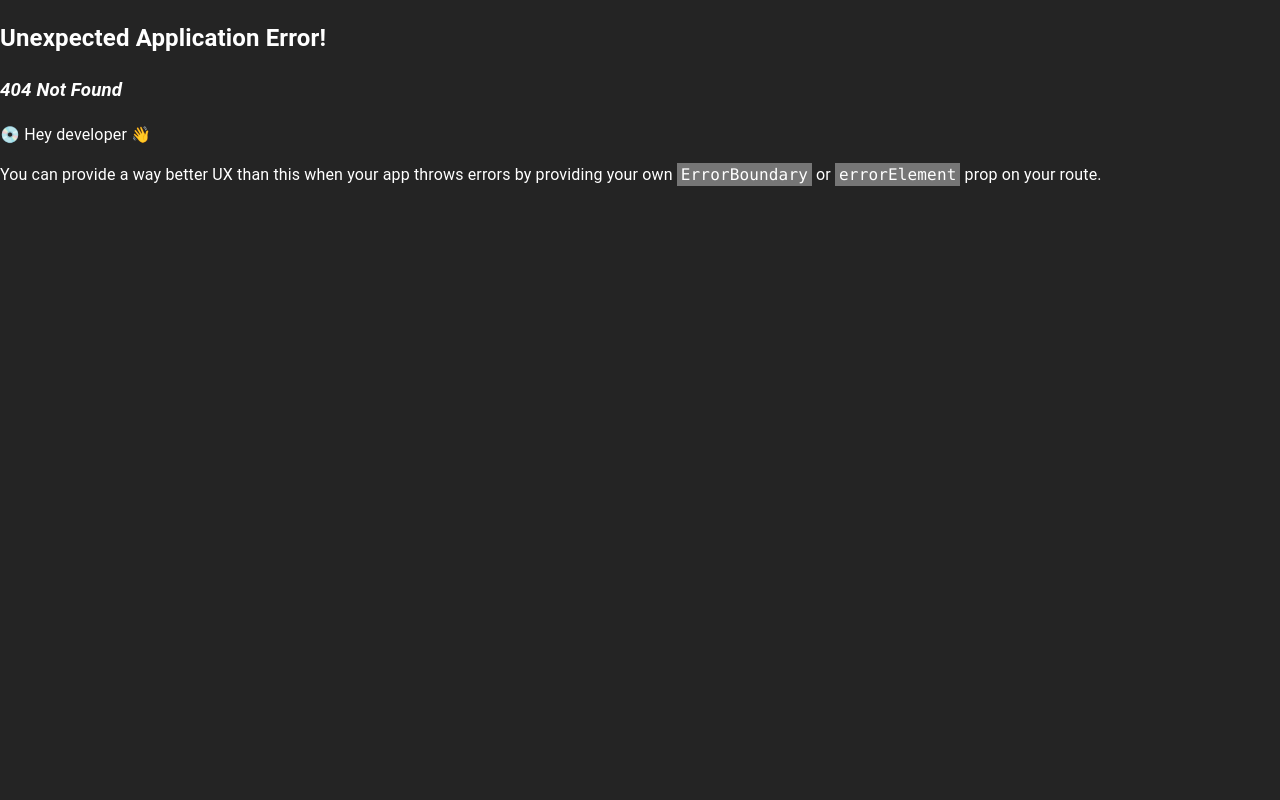
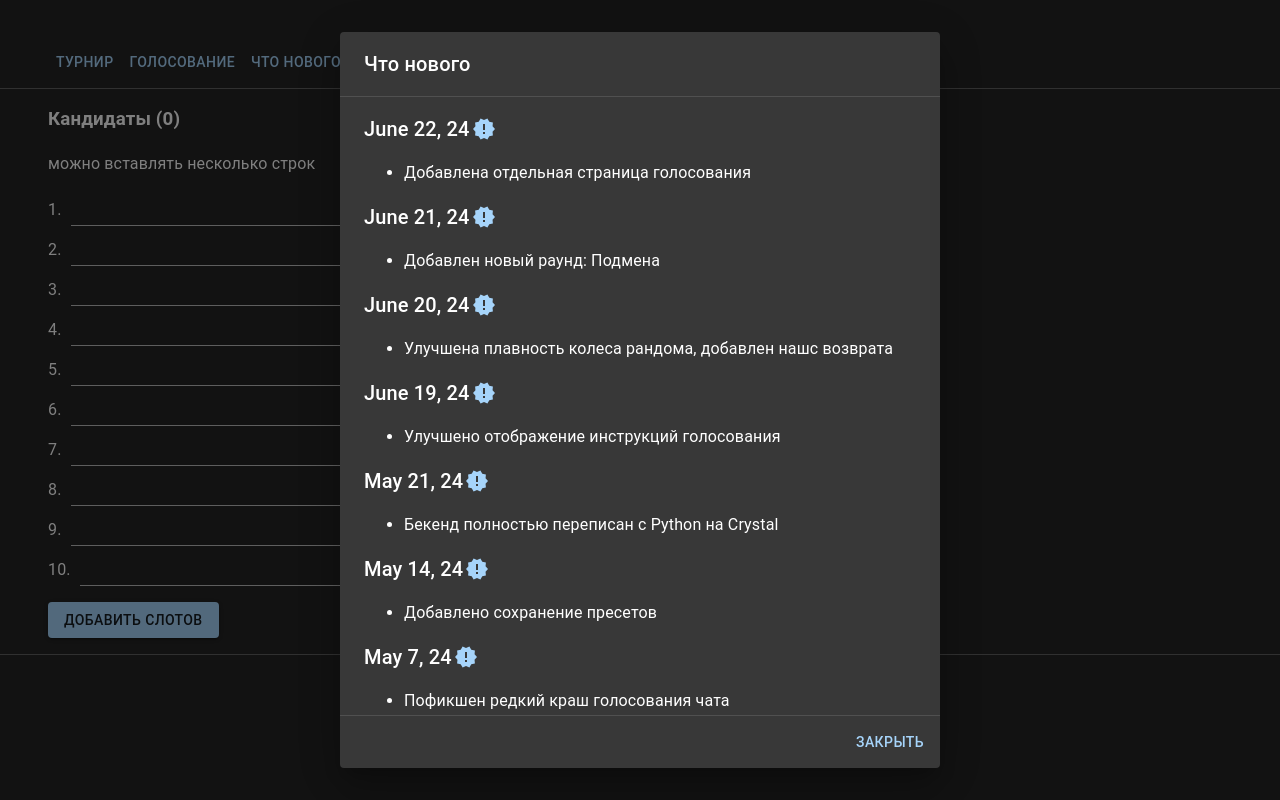
Before and after one commit to maximvl/turnir, a React (Create React App) app: page /voting in a window 1280 px wide. Before the commit this address had no page. Built offline with nearby package versions, Linux system fonts and the light colour scheme.

Commit message:
Add main menu, add voting page

```diff
--- a/src/components/ItemsList.tsx
+++ b/src/components/ItemsList.tsx
@@ -10,15 +10,16 @@ type Props = {
   setItem: (id: number, text: string) => void;
   activeItems: Item[];
   canEditItems: boolean;
+  showKPLinks?: boolean;
 };
 
-export default function ItemsList({ items, setItem, activeItems, canEditItems }: Props) {
+export default function ItemsList({ items, setItem, activeItems, canEditItems, showKPLinks = true }: Props) {
   return (
     <div>
       {canEditItems ? (
-        <EditableItemsList items={items} setItem={setItem} />
+        <EditableItemsList items={items} setItem={setItem} showKPLinks={showKPLinks} />
       ) : (
-        <NonEditableItemsList items={activeItems} />
+        <NonEditableItemsList items={activeItems} showKPLinks={showKPLinks} />
       )}
     </div>
   );
@@ -54,9 +55,10 @@ function EditableItem({ item, handleChange, handlePaste }: EditableItemProps) {
 type EditableItemsListProps = {
   items: Item[];
   setItem: (index: number, text: string) => void;
+  showKPLinks?: boolean;
 };
 
-function EditableItemsList({ items, setItem }: EditableItemsListProps) {
+function EditableItemsList({ items, setItem, showKPLinks }: EditableItemsListProps) {
   const handleChange = (index: number, text: string) => {
     setItem(index, text);
   };
@@ -87,9 +89,11 @@ function EditableItemsList({ items, setItem }: EditableItemsListProps) {
                   />
                 </Box>
               </Grid>
+              {showKPLinks && (
                 <Grid item xs={2} paddingLeft={1}>
                   {item.title && <KPLink item={item} />}
                 </Grid>
+              )}
             </Grid>
           );
         })}
@@ -100,9 +104,10 @@ function EditableItemsList({ items, setItem }: EditableItemsListProps) {
 
 type NonEditableItemsListProps = {
   items: Item[];
+  showKPLinks?: boolean;
 };
 
-function NonEditableItemsList({ items }: NonEditableItemsListProps) {
+function NonEditableItemsList({ items, showKPLinks }: NonEditableItemsListProps) {
   const theme = useTheme();
 
   const activeItems = items.filter((item) => item.status !== ItemStatus.Eliminated);
@@ -128,9 +133,11 @@ function NonEditableItemsList({ items }: NonEditableItemsListProps) {
                   </Box>
                 </Box>
               </Grid>
+              {showKPLinks && (
                 <Grid item xs={2} paddingLeft={1}>
                   {item.title && <KPLink item={item} />}
                 </Grid>
+              )}
             </Grid>
           );
         })}
--- a/src/components/ReleaseNotes.tsx
+++ b/src/components/ReleaseNotes.tsx
@@ -10,6 +10,16 @@ type ReleaseNote = {
 };
 
 const releaseNotesData: ReleaseNote[] = [
+  {
+    version: "1.7",
+    date: "2024-06-22",
+    changes: ["Добавлена отдельная страница голосования"],
+  },
+  {
+    version: "1.6",
+    date: "2024-06-21",
+    changes: ["Добавлен новый раунд: Подмена"],
+  },
   {
     version: "1.5",
     date: "2024-06-20",
@@ -70,9 +80,7 @@ export default function ReleaseNotes() {
 
   return (
     <>
-      <Typography variant="body2" style={{ cursor: "pointer" }} onClick={() => setShow(true)}>
-        <Button>Что нового</Button>
-      </Typography>
+      <Button onClick={() => setShow(true)}>Что нового</Button>
       <Dialog open={show} onClose={() => setShow(false)} maxWidth="sm" fullWidth>
         <DialogTitle>Что нового</DialogTitle>
         <DialogContent dividers>
--- a/src/components/rounds/ViewerChoice/PollResults.tsx
+++ b/src/components/rounds/ViewerChoice/PollResults.tsx
@@ -1,7 +1,6 @@
 import { Avatar, Box, Chip, Grid, useTheme } from "@mui/material";
 import { teal } from "@mui/material/colors";
 import ItemTitle from "components/ItemTitle";
-import { useEffect, useState } from "react";
 import { Item } from "types";
 import InfoPanel from "../shared/InfoPanel";
 import { BorderLinearProgress } from "./BorderLinearProgress";
@@ -10,25 +9,20 @@ type Props = {
   items: Item[];
   onItemElimination?: (index: string) => void;
   votes: string[];
+  time?: number;
 };
 
-export default function PollResults({ items, votes, onItemElimination }: Props) {
+export default function PollResults({ items, votes, onItemElimination, time }: Props) {
   const theme = useTheme();
 
-  const [time, setTime] = useState(0);
-
-  useEffect(() => {
-    const interval = setInterval(() => {
-      setTime(time + 1);
-    }, 1000);
-    return () => clearInterval(interval);
-  }, [time]);
-
-  const seconds = time % 60;
-  const minutes = Math.floor(time / 60);
-  const secondsString = seconds < 10 ? `0${seconds}` : `${seconds}`;
-  const minutesString = minutes < 10 ? `0${minutes}` : `${minutes}`;
-  const timePassed = `${minutesString}:${secondsString}`;
+  let timePassed = undefined;
+  if (time !== undefined) {
+    const seconds = time % 60;
+    const minutes = Math.floor(time / 60);
+    const secondsString = seconds < 10 ? `0${seconds}` : `${seconds}`;
+    const minutesString = minutes < 10 ? `0${minutes}` : `${minutes}`;
+    timePassed = `${minutesString}:${secondsString}`;
+  }
 
   const onItemClick = (index: string) => {
     if (onItemElimination) {
@@ -49,9 +43,7 @@ export default function PollResults({ items, votes, onItemElimination }: Props)
   }
 
   const maxVotes = Object.values(votesByOption).reduce((acc, curr) => Math.max(acc, curr), 0);
-
   const itemIdsWithMaxVotes = Object.keys(votesByOption).filter((key) => votesByOption[key] === maxVotes);
-
   const totalVotes = votes.length;
 
   const itemElement = (item: Item, selected: boolean) => {
@@ -71,7 +63,7 @@ export default function PollResults({ items, votes, onItemElimination }: Props)
     <div>
       <Box textAlign="center" display="grid" justifyContent={"center"}>
         <h2 style={{ margin: 0 }}>
-          Результаты голосования ({totalVotes}) {timePassed}
+          Результаты голосования ({totalVotes}) {timePassed || ""}
         </h2>
         <InfoPanel>
           <p style={{ whiteSpace: "pre-wrap" }}>
--- a/src/components/rounds/ViewerChoice/ViewerChoiceRound.tsx
+++ b/src/components/rounds/ViewerChoice/ViewerChoiceRound.tsx
@@ -10,6 +10,8 @@ import { isEmpty } from "lodash";
 type Props = {
   items: Item[];
   onItemElimination: (index: string) => void;
+  logFormatter?: (vote: PollVote, formattedTime: string, optionTitle: string) => string;
+  timer?: number;
 };
 
 type VotesDict = {
@@ -20,18 +22,40 @@ const VOTES_REFETCH_INTERVAL = 2000;
 
 type ResetState = "started" | "finished";
 
-export default function ViewerChoiceRound({ items, onItemElimination }: Props) {
+export default function ViewerChoiceRound({ items, onItemElimination, logFormatter, timer }: Props) {
   const [votesMap, setVotesMap] = useState<VotesDict>({});
   const [resetState, setResetState] = useState<ResetState>("started");
   const [voteMessages, setVoteMessages] = useState<PollVote[]>([]);
+
   const [lastTs, setLastTs] = useState<number>(() => Math.floor(Date.now() / 1000));
+  const [state, setState] = useState<"started" | "finished">("started");
+
+  const [time, setTime] = useState(() => timer || 0);
+  useEffect(() => {
+    let interval: NodeJS.Timeout | undefined;
+    if (timer !== undefined) {
+      if (time === 0) {
+        setState("finished");
+        return;
+      }
+      interval = setInterval(() => {
+        setTime(time - 1);
+      }, 1000);
+    } else {
+      interval = setInterval(() => {
+        setTime(time + 1);
+      }, 1000);
+    }
+    return () => clearInterval(interval);
+  }, [time, timer]);
 
   const {
     data: votes,
     error,
     isLoading,
-  } = useQuery(["votes", items.length, lastTs], fetchVotes, {
+  } = useQuery(["votes", items.length, lastTs], (args) => fetchVotes(args), {
     refetchInterval: VOTES_REFETCH_INTERVAL,
+    enabled: state === "started",
   });
 
   // console.log("votes", votes);
@@ -43,6 +67,7 @@ export default function ViewerChoiceRound({ items, onItemElimination }: Props) {
     setVoteMessages([]);
     setLastTs(Math.floor(Date.now() / 1000));
     setResetState("finished");
+    setTime(timer || 0);
   };
 
   useEffect(() => {
@@ -107,9 +132,9 @@ export default function ViewerChoiceRound({ items, onItemElimination }: Props) {
   return (
     <div>
       <Box display="inline-block" alignItems="center" style={{ paddingLeft: 16, width: "100%" }}>
-        <PollResults items={items} votes={Object.values(votesMap)} onItemElimination={onItemElimination} />
+        <PollResults items={items} votes={Object.values(votesMap)} onItemElimination={onItemElimination} time={time} />
         <div style={{ marginTop: 20 }}>
-          <VotesLog votes={voteMessages} items={items} />
+          <VotesLog votes={voteMessages} items={items} logFormatter={logFormatter} isFinished={state === "finished"} />
         </div>
       </Box>
     </div>
--- a/src/components/rounds/ViewerChoice/VotesLog.tsx
+++ b/src/components/rounds/ViewerChoice/VotesLog.tsx
@@ -6,9 +6,15 @@ import { PollVote } from "utils";
 type Props = {
   votes: PollVote[];
   items: Item[];
+  logFormatter?: (vote: PollVote, formattedTime: string, optionName: string) => string;
+  isFinished: boolean;
 };
 
-export default function VotesLog({ votes, items }: Props) {
+const voteFormatter = (vote: PollVote, formattedTime: string, optionName: string) => {
+  return `${formattedTime}: ${vote.username} голосует против ${vote.message} (${optionName})`;
+};
+
+export default function VotesLog({ votes, items, logFormatter = voteFormatter, isFinished }: Props) {
   // console.log("votes", votes);
   const scrollableRef = useRef<HTMLDivElement>(null);
   const automaticScroll = useRef(true);
@@ -23,11 +29,17 @@ export default function VotesLog({ votes, items }: Props) {
 
   useEffect(() => {
     const time = new Date().getTime();
-    if (automaticScroll.current || time - lastScrollTime.current > 6000) {
+    if (automaticScroll.current || time - lastScrollTime.current > 3000) {
       automaticScroll.current = true;
       scrollToBottom();
     }
   }, [votes.length]);
+
+  useEffect(() => {
+    if (isFinished) {
+      scrollToBottom();
+    }
+  }, [isFinished]);
 
   const onScroll = (event: React.UIEvent) => {
     const time = new Date().getTime();
@@ -42,7 +54,7 @@ export default function VotesLog({ votes, items }: Props) {
     if (automaticScroll.current) {
       scrollToBottom();
     }
-  }, [scrollableRef, votes.length]);
+  }, [scrollableRef, votes.length, isFinished]);
 
   const itemNameMap = items.reduce(
     (acc, item) => {
@@ -79,9 +91,14 @@ export default function VotesLog({ votes, items }: Props) {
               m: 1,
             }}
           >
-            {formatTime(vote.ts)}: {vote.username} голосует против {vote.message} ({itemNameMap[vote.message]})
+            {logFormatter(vote, formatTime(vote.ts), itemNameMap[vote.message])}
           </Box>
         ))}
+        {isFinished && (
+          <Box textAlign={"center"} component="span" sx={{ display: "block", m: 1 }}>
+            Голосование завершено
+          </Box>
+        )}
       </Box>
     </div>
   );
--- a/src/index.tsx
+++ b/src/index.tsx
@@ -6,21 +6,28 @@ import reportWebVitals from "./reportWebVitals";
 import { createBrowserRouter, RouterProvider } from "react-router-dom";
 import { createTheme, CssBaseline, ThemeProvider } from "@mui/material";
 import MusicContextProvider from "./contexts/MusicContext";
+import VotingPage from "router/VotingPage";
 
-const root = ReactDOM.createRoot(
-  document.getElementById("root") as HTMLElement,
-);
+const root = ReactDOM.createRoot(document.getElementById("root") as HTMLElement);
 
-const baseURL = process.env.PUBLIC_URL || "/turnir";
+// const baseURL = process.env.PUBLIC_URL || "/turnir";
 
 const router = createBrowserRouter([
   {
-    path: `${baseURL}/`,
+    path: "/",
     element: <TournirPage />,
   },
   {
-    path: `${baseURL}/:id`,
+    path: "/turnir",
     element: <TournirPage />,
+  },
+  {
+    path: "/turnir/:id",
+    element: <TournirPage />,
+  },
+  {
+    path: "/voting",
+    element: <VotingPage />,
   },
 ]);
 
--- /dev/null
+++ b/src/router/MainMenu.tsx
@@ -0,0 +1,43 @@
+import { Box, Button, Typography } from "@mui/material";
+import ReleaseNotes from "components/ReleaseNotes";
+import { useNavigate } from "react-router";
+
+type Props = {
+  title: string;
+};
+
+export default function MainMenu({ title }: Props) {
+  const navigate = useNavigate();
+  return (
+    <div className="app">
+      <Box
+        sx={{
+          textAlign: "left",
+          float: "left",
+          position: "absolute",
+          paddingLeft: 6,
+          paddingTop: 3,
+        }}
+      >
+        <Typography variant="body2" style={{ cursor: "pointer" }}>
+          <Button onClick={() => navigate("/turnir")}>Турнир</Button>
+          <Button onClick={() => navigate("/voting")}>Голосование</Button>
+          <ReleaseNotes />
+        </Typography>
+      </Box>
+      <Box
+        display="flex"
+        justifyContent="center"
+        alignItems="center"
+        style={{
+          fontWeight: "bold",
+          fontSize: "2em",
+          margin: 20,
+          textAlign: "center",
+        }}
+      >
+        <Box>{title}</Box>
+      </Box>
+    </div>
+  );
+}
--- a/src/router/TournirPage.tsx
+++ b/src/router/TournirPage.tsx
@@ -2,19 +2,18 @@ import { RestartAlt, SkipNext, VolumeOff, VolumeUp } from "@mui/icons-material";
 import StartIcon from "@mui/icons-material/Start";
 import { Box, Checkbox, Divider, FormControlLabel, Grid, Slider, Tooltip } from "@mui/material";
 import Button from "@mui/material/Button";
+import "App.css";
+import ItemsList from "components/ItemsList";
+import RoundContent from "components/rounds/shared/RoundContent";
+import RoundTitle from "components/rounds/shared/RoundTitle";
+import SavePreset from "components/SavePreset";
+import SwapRevealModal from "components/SwapRevealModal";
+import Victory from "components/Victory";
+import { MusicContext } from "contexts/MusicContext";
 import { filter, isEmpty, sample, toString } from "lodash";
 import { useContext, useEffect, useState } from "react";
 import { QueryClient, QueryClientProvider } from "react-query";
-import { useLocation } from "react-router";
-import { useParams } from "react-router";
-import "App.css";
-import ItemsList from "components/ItemsList";
-import ReleaseNotes from "components/ReleaseNotes";
-import RoundContent from "components/rounds/shared/RoundContent";
-import RoundTitle from "components/rounds/shared/RoundTitle";
-import SavePreset from "components/SavePreset";
-import Victory from "components/Victory";
-import { MusicContext } from "contexts/MusicContext";
+import { useLocation, useParams } from "react-router";
 import {
   ClassicRoundTypes,
   Item,
@@ -28,7 +27,7 @@ import {
   TurnirState,
 } from "types";
 import { createItem, fetchPreset } from "utils";
-import SwapRevealModal from "components/SwapRevealModal";
+import MainMenu from "./MainMenu";
 
 const queryClient = new QueryClient();
 
@@ -59,7 +58,14 @@ function TournirApp() {
   const [protectionRoundEnabled, setProtectionRoundEnabled] = useState(true);
   const [swapRoundEnabled, setSwapRoundEnabled] = useState(true);
 
-  const [items, setItems] = useState<Item[]>([]);
+  const [items, setItems] = useState<Item[]>(() => {
+    if (presetId) {
+      return [];
+    }
+    return Array(initialItems)
+      .fill(0)
+      .map((_, index) => createItem(toString(index + 1)));
+  });
   const [turnirState, setTurnirState] = useState<TurnirState>(TurnirState.EditCandidates);
 
   const [noRoundRepeat, setNoRoundRepeat] = useState(true);
@@ -81,15 +87,9 @@ function TournirApp() {
   useEffect(() => {
     if (presetId) {
       loadPreset(presetId);
-    } else {
-      setItems(
-        Array(initialItems)
-          .fill(0)
-          .map((_, index) => createItem(toString(index + 1))),
-      );
     }
     // eslint-disable-next-line
-  }, [location]);
+  }, [presetId]);
 
   const { setMusicPlaying, isMuted, setIsMuted, volume, setVolume } = useContext(MusicContext);
 
@@ -233,32 +233,7 @@ function TournirApp() {
 
   return (
     <QueryClientProvider client={queryClient}>
-      <div className="app">
-        <Box
-          sx={{
-            textAlign: "left",
-            float: "left",
-            position: "absolute",
-            paddingLeft: 6,
-            paddingTop: 3,
-          }}
-        >
-          <ReleaseNotes />
-        </Box>
-        <Box
-          display="flex"
-          justifyContent="center"
-          alignItems="center"
-          style={{
-            fontWeight: "bold",
-            fontSize: "2em",
-            margin: 20,
-            textAlign: "center",
-          }}
-        >
-          <Box>{title ? `Турнир: ${title}` : "Турнир"}</Box>
-        </Box>
-      </div>
+      <MainMenu title={title ? `Турнир: ${title}` : "Турнир"} />
       <Grid
         container
         columnSpacing={0}
--- /dev/null
+++ b/src/router/VotingPage.tsx
@@ -0,0 +1,154 @@
+import { RestartAlt, Start } from "@mui/icons-material";
+import { Button, Divider, Grid, Slider } from "@mui/material";
+import ItemsList from "components/ItemsList";
+import ViewerChoiceRound from "components/rounds/ViewerChoice/ViewerChoiceRound";
+import { isEmpty, toString } from "lodash";
+import { useEffect, useState } from "react";
+import { QueryClient, QueryClientProvider } from "react-query";
+import { Item, ItemStatus } from "types";
+import { createItem, PollVote } from "utils";
+import MainMenu from "./MainMenu";
+
+const queryClient = new QueryClient();
+
+type VotingStatus = "idle" | "voting";
+
+const logFormatter = (vote: PollVote, formattedTime: string, optionTitle: string) => {
+  return `${formattedTime}: ${vote.username} голосует ${vote.message} (${optionTitle})`;
+};
+
+export default function VotingPage() {
+  const [items, setItems] = useState<Item[]>(() => {
+    return Array(10)
+      .fill(0)
+      .map((_, index) => createItem(toString(index + 1)));
+  });
+  const [status, setStatus] = useState<VotingStatus>("idle");
+  const [timer, setTimer] = useState(60);
+
+  const setItemValue = (id: number, text: string) => {
+    items[id].title = text;
+    setItems([...items]);
+  };
+  const canEditItems = status === "idle";
+  const nonEmptyItems = items.filter((item) => !isEmpty(item.title));
+  const activeItems = nonEmptyItems.filter((item) => item.status !== ItemStatus.Eliminated);
+
+  const addMoreItems = () => {
+    const nextIndex = items.length;
+    setItems([
+      ...items,
+      ...Array(10)
+        .fill(0)
+        .map((_, index) => createItem(toString(index + nextIndex + 1))),
+    ]);
+  };
+
+  const startVoting = () => {
+    setStatus("voting");
+  };
+  const onRestartClick = () => {
+    setStatus("idle");
+  };
+  const onItemChoice = (id: string) => {};
+
+  return (
+    <QueryClientProvider client={queryClient}>
+      <MainMenu title={"Голосование чата"} />
+      <Grid
+        container
+        columnSpacing={0}
+        border={0}
+        columns={12}
+        sx={{ borderTop: 0.5, borderBottom: 0.5, borderColor: "grey.700" }}
+      >
+        <Grid item xs={4} border={0} paddingTop={2} sx={{ width: "100%", paddingBottom: 2 }}>
+          <Grid container columns={1} border={0} rowGap={2} paddingLeft={6} paddingRight={2}>
+            <Grid item xs={1} paddingLeft={0}>
+              <ItemsList
+                items={items}
+                setItem={setItemValue}
+                activeItems={nonEmptyItems}
+                canEditItems={canEditItems}
+                showKPLinks={false}
+              />
+            </Grid>
+            {canEditItems && (
+              <Grid item xs={1}>
+                <Button variant="contained" onClick={addMoreItems}>
+                  Добавить слотов
+                </Button>
+              </Grid>
+            )}
+          </Grid>
+        </Grid>
+
+        <Grid
+          item
+          xs={2}
+          border={0}
+          paddingRight={0}
+          paddingTop={2}
+          paddingBottom={2}
+          sx={{
+            borderLeft: 0.5,
+            borderRight: 0.5,
+            borderColor: "grey.700",
+          }}
+        >
+          <Grid container rowGap={2} alignItems="baseline" columns={1}>
+            <Grid item xs={1} paddingLeft={2} paddingRight={2}>
+              Таймер
+              <Slider
+                defaultValue={timer}
+                valueLabelDisplay="auto"
+                min={30}
+                max={30 * 20}
+                step={30}
+                onChange={(_, value) => setTimer(value as number)}
+                valueLabelFormat={() => `${Math.floor(timer / 60)}мин ${timer % 60}сек`}
+                disabled={status === "voting"}
+              />
+            </Grid>
+            <Grid item xs={1}>
+              <Divider style={{ width: "inherit" }} />
+            </Grid>
+            <Grid item paddingLeft={2} xs={1}>
+              <Button
+                variant="contained"
+                onClick={startVoting}
+                disabled={nonEmptyItems.length === 0 || status === "voting"}
+                endIcon={<Start />}
+                color="success"
+              >
+                Запуск
+              </Button>
+            </Grid>
+            <Grid item paddingLeft={2} xs={1}>
+              <Button
+                variant="contained"
+                color="error"
+                disabled={status === "idle"}
+                onClick={onRestartClick}
+                endIcon={<RestartAlt />}
+              >
+                Рестарт
+              </Button>
+            </Grid>
+          </Grid>
+        </Grid>
+
+        <Grid item xs={6} border={0} paddingTop={2} paddingRight={6} paddingBottom={2} textAlign="center">
+          {status === "voting" && (
+            <ViewerChoiceRound
+              items={activeItems}
+              onItemElimination={onItemChoice}
+              logFormatter={logFormatter}
+              timer={timer}
+            />
+          )}
+        </Grid>
+      </Grid>
+    </QueryClientProvider>
+  );
+}
```
Lines whose indentation alone changed are shown as unchanged.
